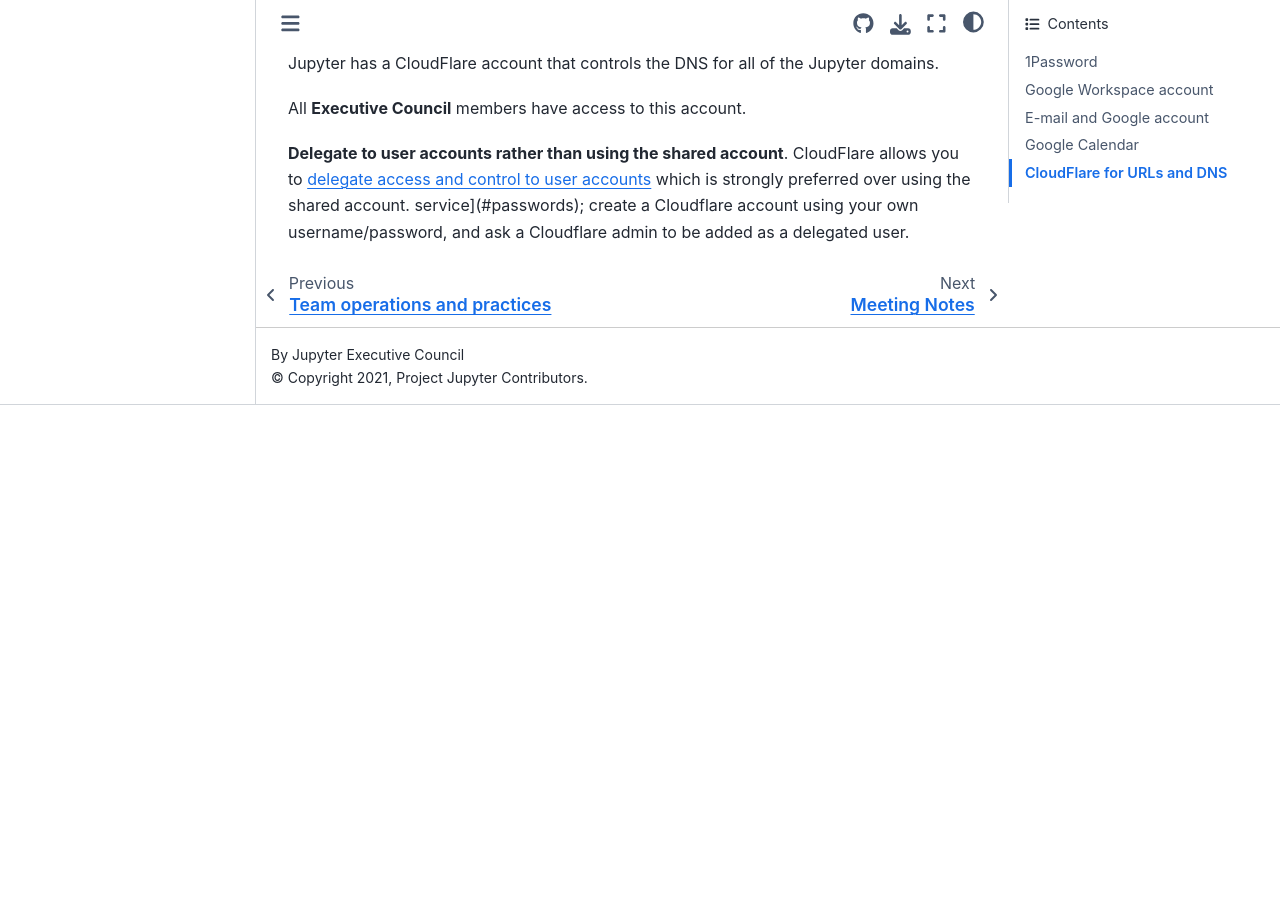
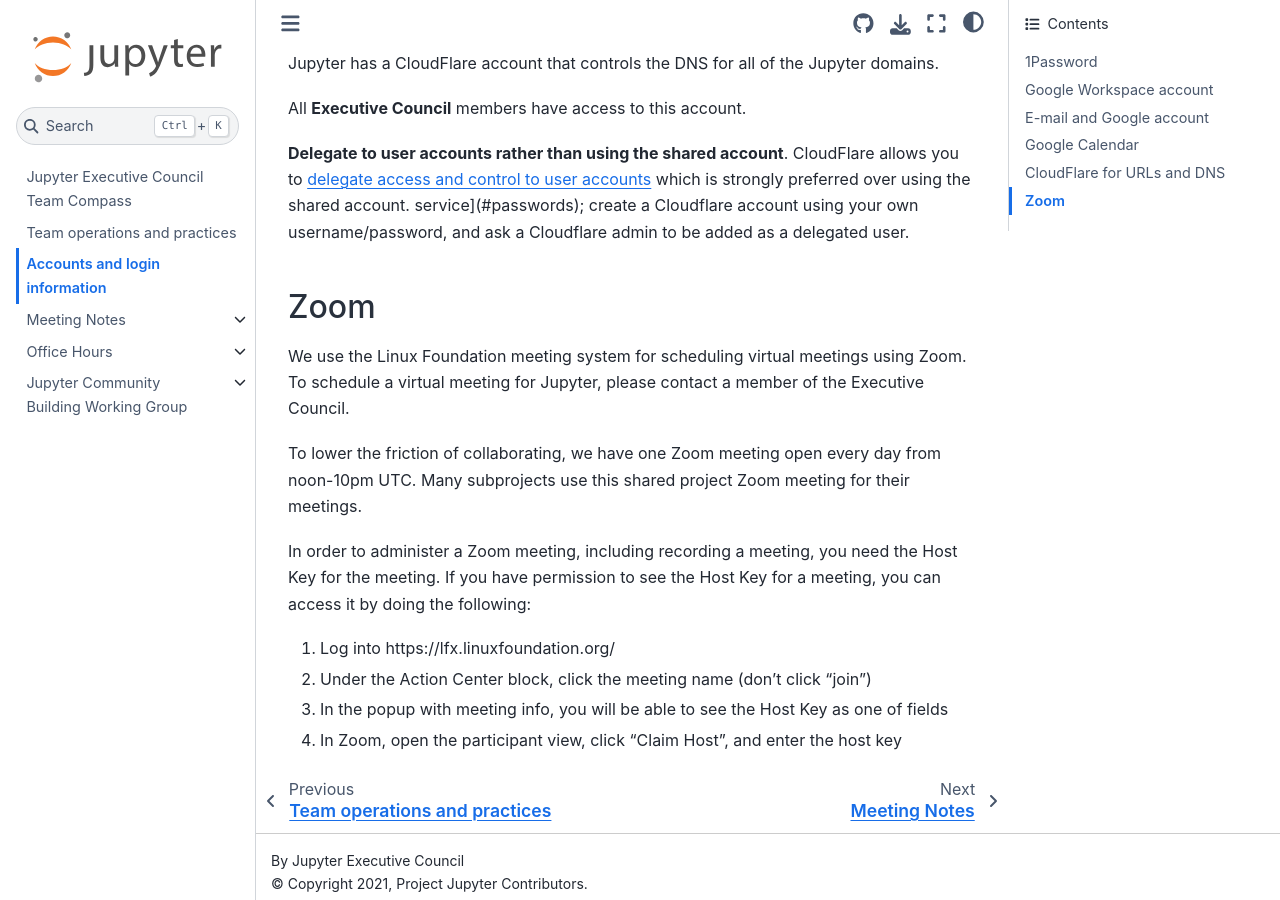
Before and after one commit to jupyter-governance/ec-team-compass, a Sphinx documentation site: the page built from docs/accounts.md, in a window 1280 px wide and 900 px high, scrolled down 1139 px. Built offline with Sphinx 7.4.7 and the Sphinx Book theme 1.1.4, drawn with Linux system fonts in a browser that asks for light colours; before the commit the page ends 1544 px from its top, so only the background shows below that.

Commit message:
Add some basic info about Zoom meetings and host keys (#171)

```diff
--- a/docs/accounts.md
+++ b/docs/accounts.md
@@ -40,3 +40,22 @@
 **Delegate to user accounts rather than using the shared account**.  CloudFlare allows you to [delegate access and control to user accounts](https://developers.cloudflare.com/fundamentals/manage-members/manage/) which is strongly preferred over using the shared account.
 service](#passwords); create a Cloudflare account using your own
 username/password, and ask a Cloudflare admin to be added as a delegated user.
+
+## Zoom
+
+We use the Linux Foundation meeting system for scheduling virtual meetings using
+Zoom. To schedule a virtual meeting for Jupyter, please contact a member of the
+Executive Council.
+
+To lower the friction of collaborating, we have one Zoom meeting open every day
+from noon-10pm UTC. Many subprojects use this shared project Zoom meeting for
+their meetings.
+
+In order to administer a Zoom meeting, including recording a meeting, you need
+the Host Key for the meeting. If you have permission to see the Host Key for a
+meeting, you can access it by doing the following:
+
+1. Log into https://lfx.linuxfoundation.org/
+2. Under the Action Center block, click the meeting name (don't click "join")
+3. In the popup with meeting info, you will be able to see the Host Key as one of fields
+4. In Zoom, open the participant view, click "Claim Host", and enter the host key
```
